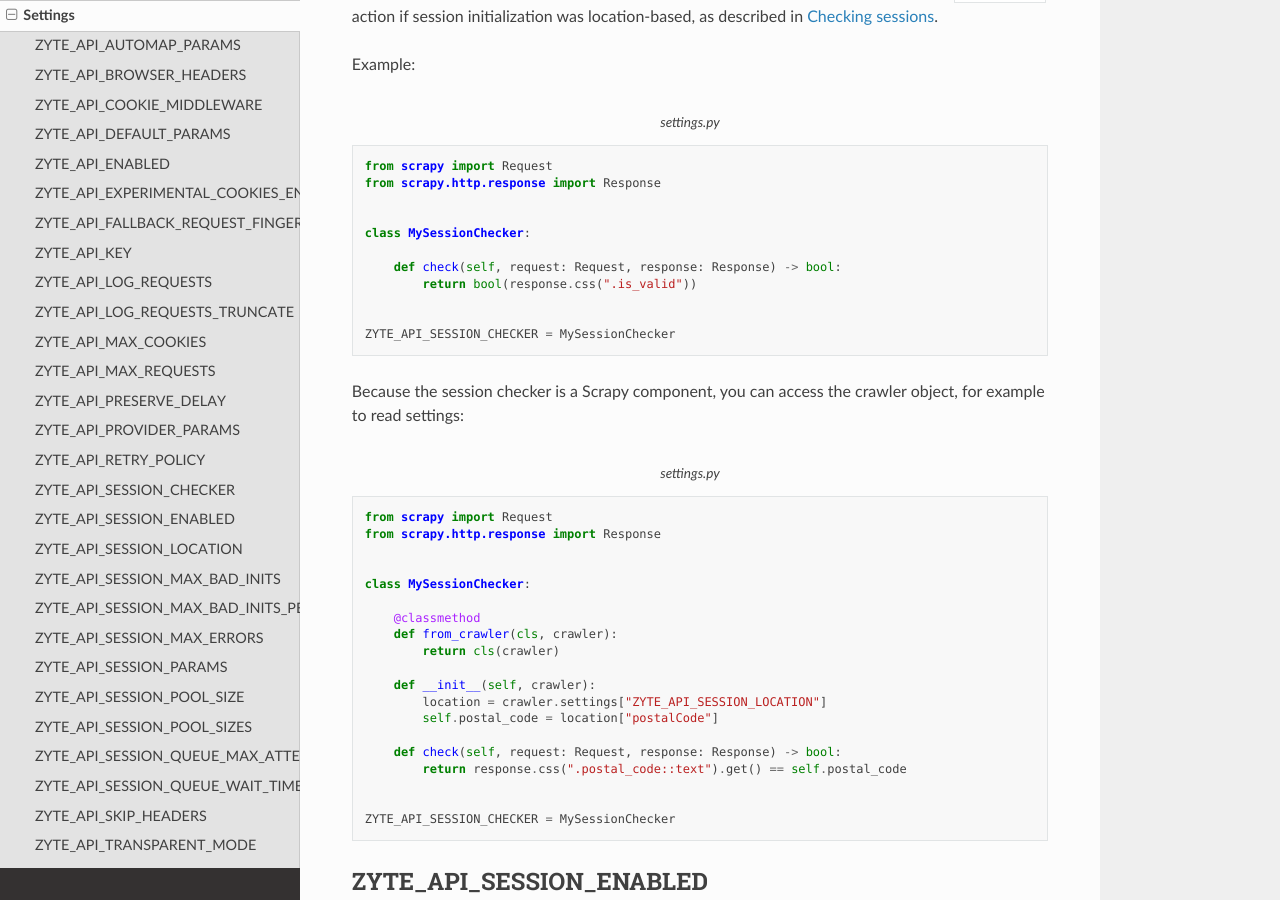
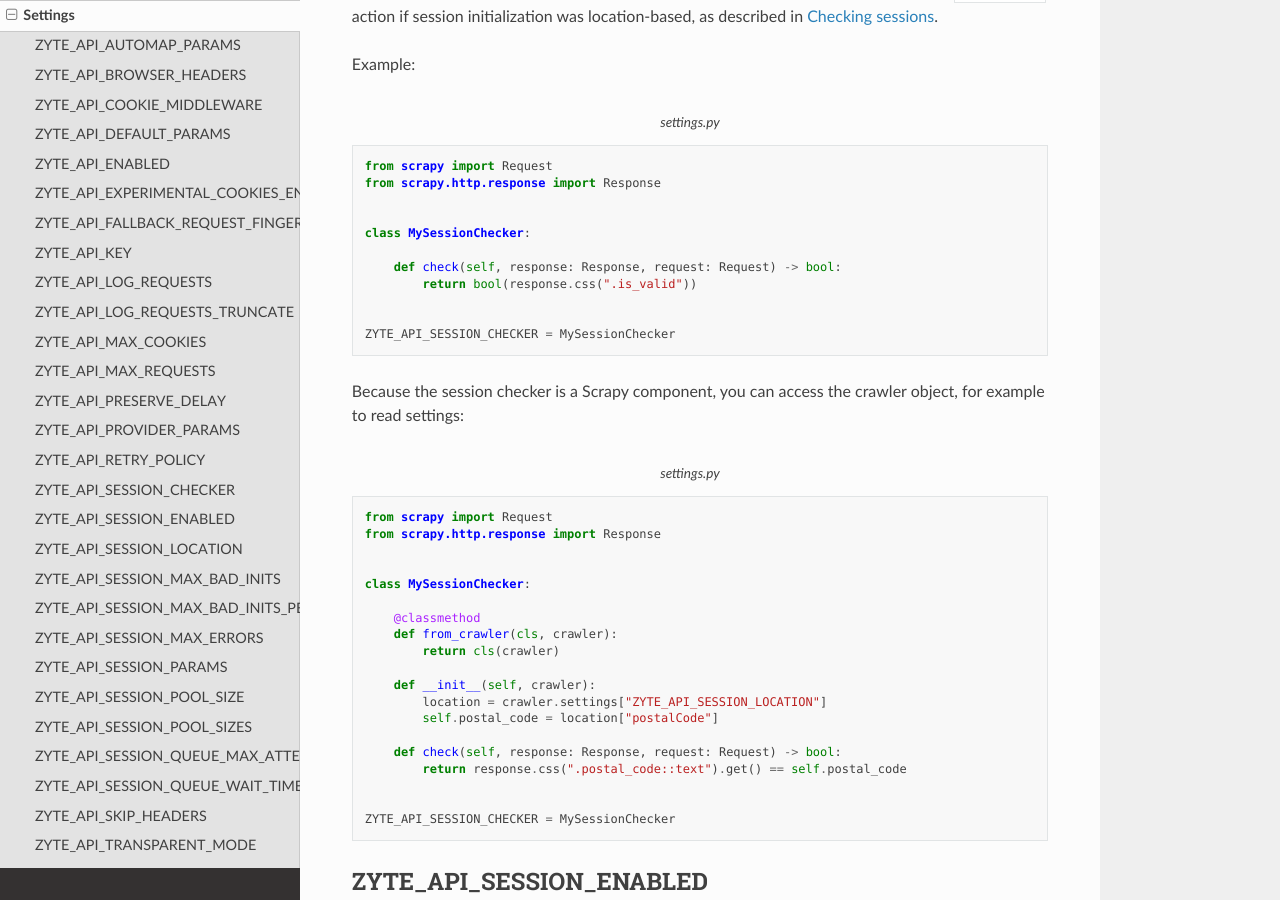
Before and after one commit to scrapy-plugins/scrapy-zyte-api, a Sphinx documentation site: the page built from docs/reference/settings.rst, in a window 1280 px wide and 900 px high, scrolled down 5001 px. Built offline with Sphinx 7.4.7 and the Read the Docs theme 2.0.0, drawn with Linux system fonts in a browser that asks for light colours.

```diff
--- a/docs/reference/settings.rst
+++ b/docs/reference/settings.rst
@@ -304,7 +304,7 @@ Example:
 
     class MySessionChecker:
 
-        def check(self, request: Request, response: Response) -> bool:
+        def check(self, response: Response, request: Request) -> bool:
             return bool(response.css(".is_valid"))
 
 
@@ -330,7 +330,7 @@ object, for example to read settings:
             location = crawler.settings["ZYTE_API_SESSION_LOCATION"]
             self.postal_code = location["postalCode"]
 
-        def check(self, request: Request, response: Response) -> bool:
+        def check(self, response: Response, request: Request) -> bool:
             return response.css(".postal_code::text").get() == self.postal_code
 
 
```
Also changed, not shown: 1 other file.
